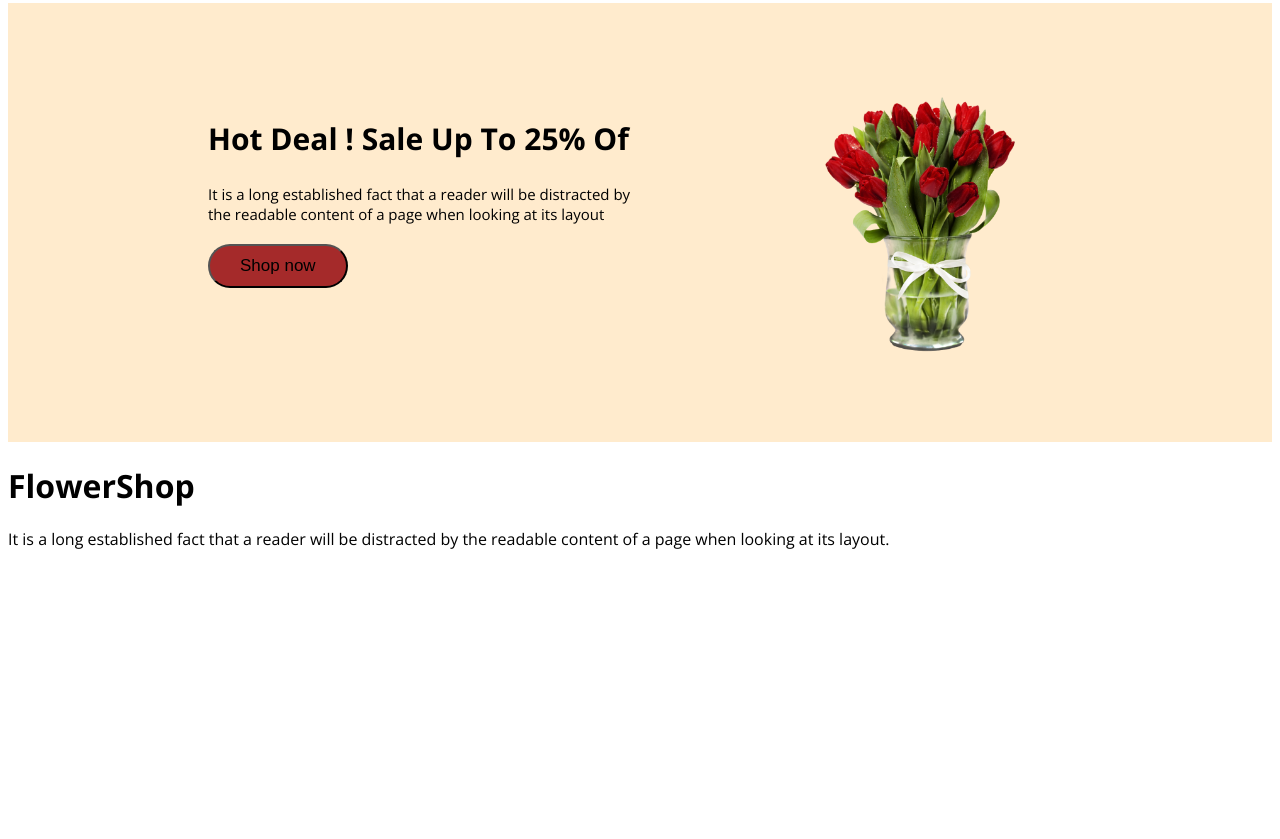
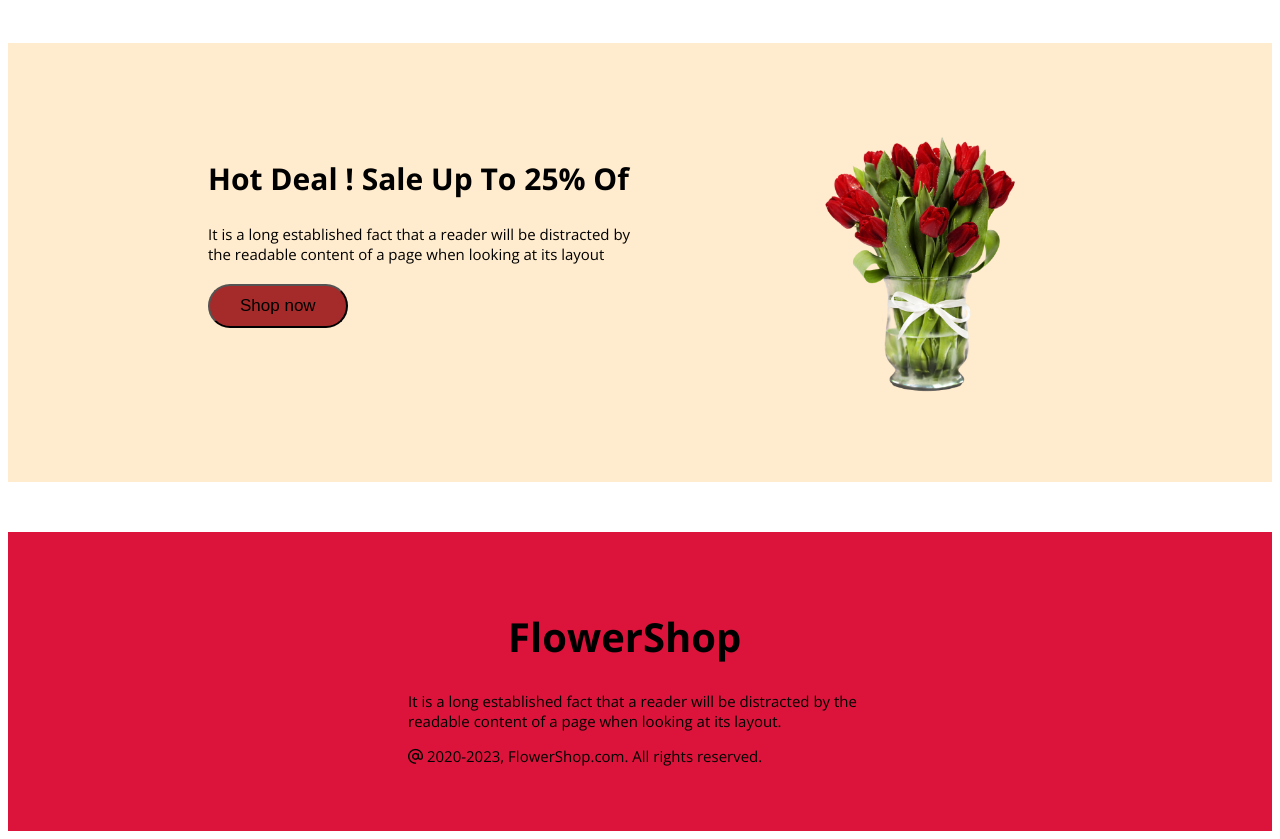
Before and after one commit to TanbinAkhtar/My-Flower-Shop, a plain HTML site: page index.html in a window 1280 px wide. Shown: the part 704-1543 px from the top of the page. Before the commit the page ends 1270 px from the top, so only its background shows below. Drawn offline with nearby package versions, Linux system fonts and the light colour scheme.

Commit message:
footer added

```diff
--- a/index.html
+++ b/index.html
@@ -14,6 +14,9 @@
     <!---------------- CSS link ----------------->
 
     <link rel="stylesheet" href="styles/styles.css">
+
+    <!------------- Font awsome  ------------->
+    <script src="https://kit.fontawesome.com/2d6aba26b5.js" crossorigin="anonymous"></script>
 
 
     <title>My flower shop</title>
@@ -71,23 +74,33 @@
         </section>
 
         <!---------- Footer Part ------------>
+
+
         <footer>
+
+
             <div class="footer-part">
+                <div class="footer-title">
+                    <h1>
+                        <span class="single-word"> Flower</span>Shop
+                    </h1>
+                </div>
 
                 <div class="footer-text">
-                    <h1 class="footer-title">
-                        FlowerShop
-                    </h1>
                     <p class="footer-pera">
                         It is a long established fact that a reader will be distracted by the readable
                         content of a page when looking at its layout.
                     </p>
+                    <p><i class="fa-regular fa-at"></i> 2020-2023, FlowerShop.com. All rights reserved. </p>
+                </div>
+            </div>
 
-                </div>
+        </footer>
 
-            </div>
-        </footer>
+
+
     </main>
+
 </body>
 
 </html>
--- a/styles/styles.css
+++ b/styles/styles.css
@@ -46,7 +46,7 @@ body {
 .sale {
     background-color: blanchedalmond;
     display: flex;
-    margin-top: 10px;
+    margin-top: 50px;
 }
 
 .sale-text-part {
@@ -74,3 +74,20 @@ body {
     padding: 90px 250px 80px 20px;
     ;
 }
+
+/* ------------- footer-part ------------------*/
+.footer-part {
+    background-color: crimson;
+    margin-top: 50px;
+
+}
+
+.footer-title {
+    font-size: 20px;
+    padding: 50px 500px 0px 500px;
+}
+
+.footer-text {
+    font-size: 15px;
+    padding: 0px 400px 50px 400px;
+}
```
